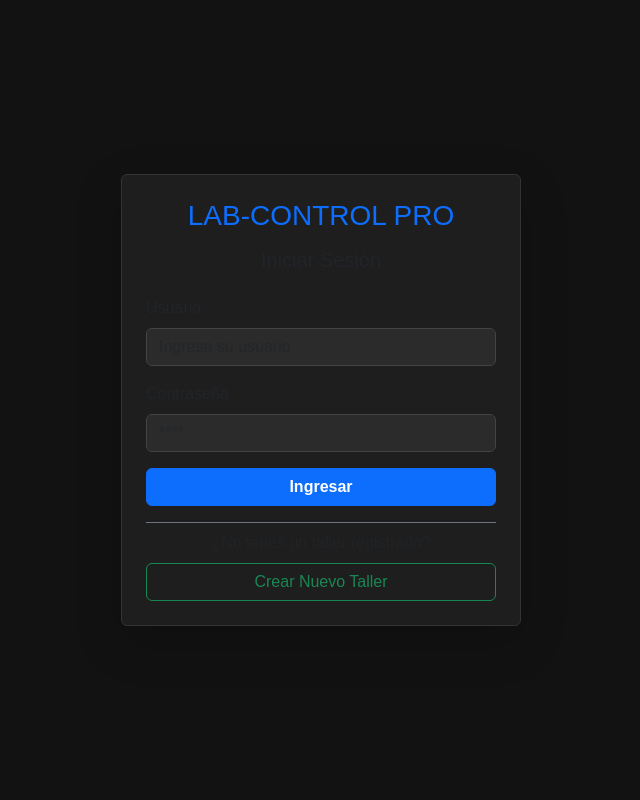
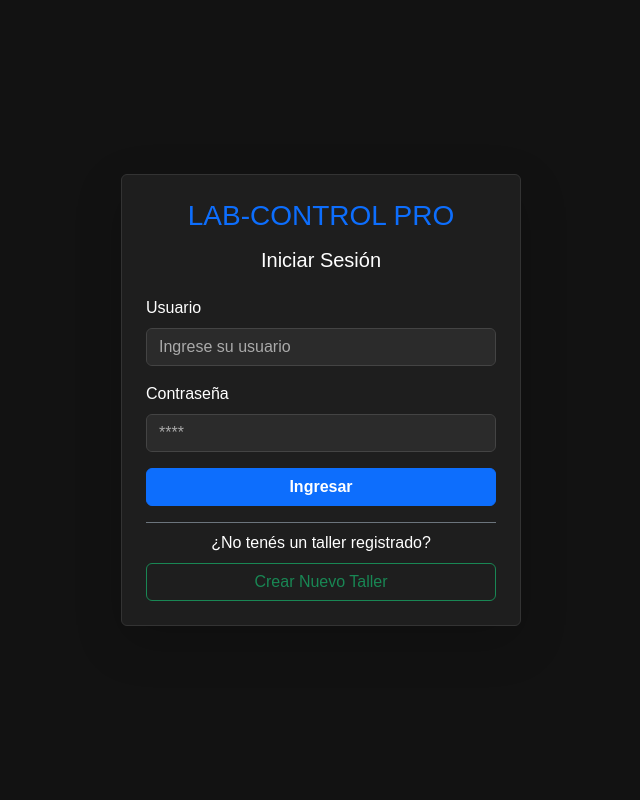
Before and after one commit to fbncastelli-bot/taller-control, a Flask app: page /login in a window 1280 px wide. Shown: the whole page, without its empty margins (319-959 px from the left). Run offline with Flask 3, Linux system fonts and the light colour scheme; some libraries are stand-ins or nearby versions.

Commit message:
Update login.html

```diff
--- a/templates/login.html
+++ b/templates/login.html
@@ -6,10 +6,12 @@
     <title>Iniciar Sesión - LAB-CONTROL PRO</title>
     <link href="https://cdn.jsdelivr.net/npm/bootstrap@5.3.0/dist/css/bootstrap.min.css" rel="stylesheet">
     <style>
-        body { background-color: #121212; color: #e0e0e0; font-family: sans-serif; }
-        .card { background-color: #1e1e1e; border: 1px solid #333; }
-        .form-control { background-color: #2b2b2b; color: #fff; border: 1px solid #444; }
-        .form-control:focus { background-color: #333; color: #fff; border-color: #0d6efd; }
+        body { background-color: #121212; color: #ffffff !important; font-family: sans-serif; }
+        .card { background-color: #1e1e1e; border: 1px solid #333; color: #ffffff !important; }
+        .form-label, h5, p, label { color: #ffffff !important; }
+        .form-control { background-color: #2b2b2b !important; color: #ffffff !important; border: 1px solid #444; }
+        .form-control::placeholder { color: #aaaaaa !important; }
+        .form-control:focus { background-color: #333333 !important; color: #ffffff !important; border-color: #0d6efd; }
     </style>
 </head>
 <body class="d-flex align-items-center justify-content-center vh-100">
@@ -36,7 +38,7 @@
         </form>
 
         <div class="text-center pt-2 border-top border-secondary">
-            <p class="mb-2 text-muted">¿No tenés un taller registrado?</p>
+            <p class="mb-2">¿No tenés un taller registrado?</p>
             <a href="/registro" class="btn btn-outline-success w-100 font-weight-bold">Crear Nuevo Taller</a>
         </div>
     </div>
```
